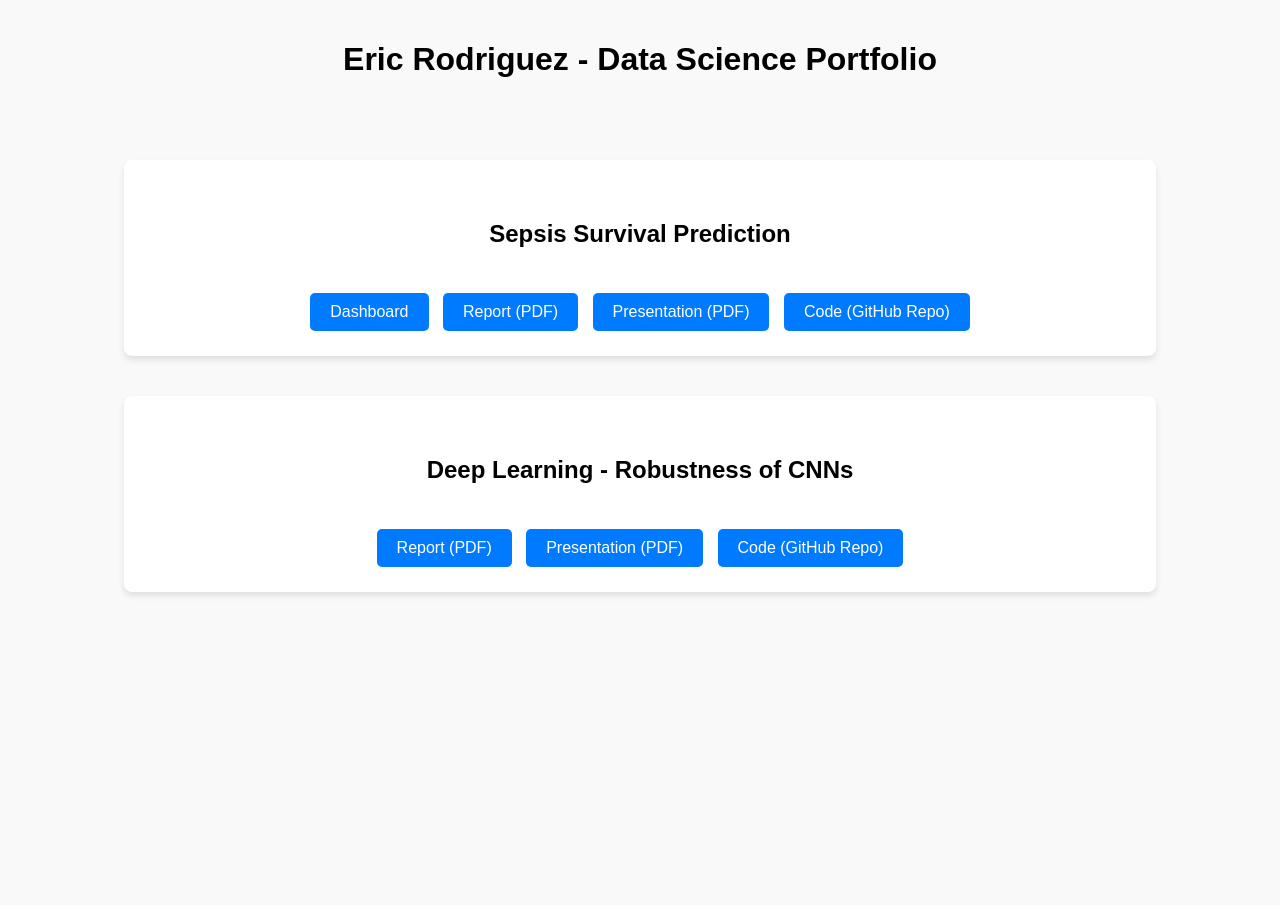
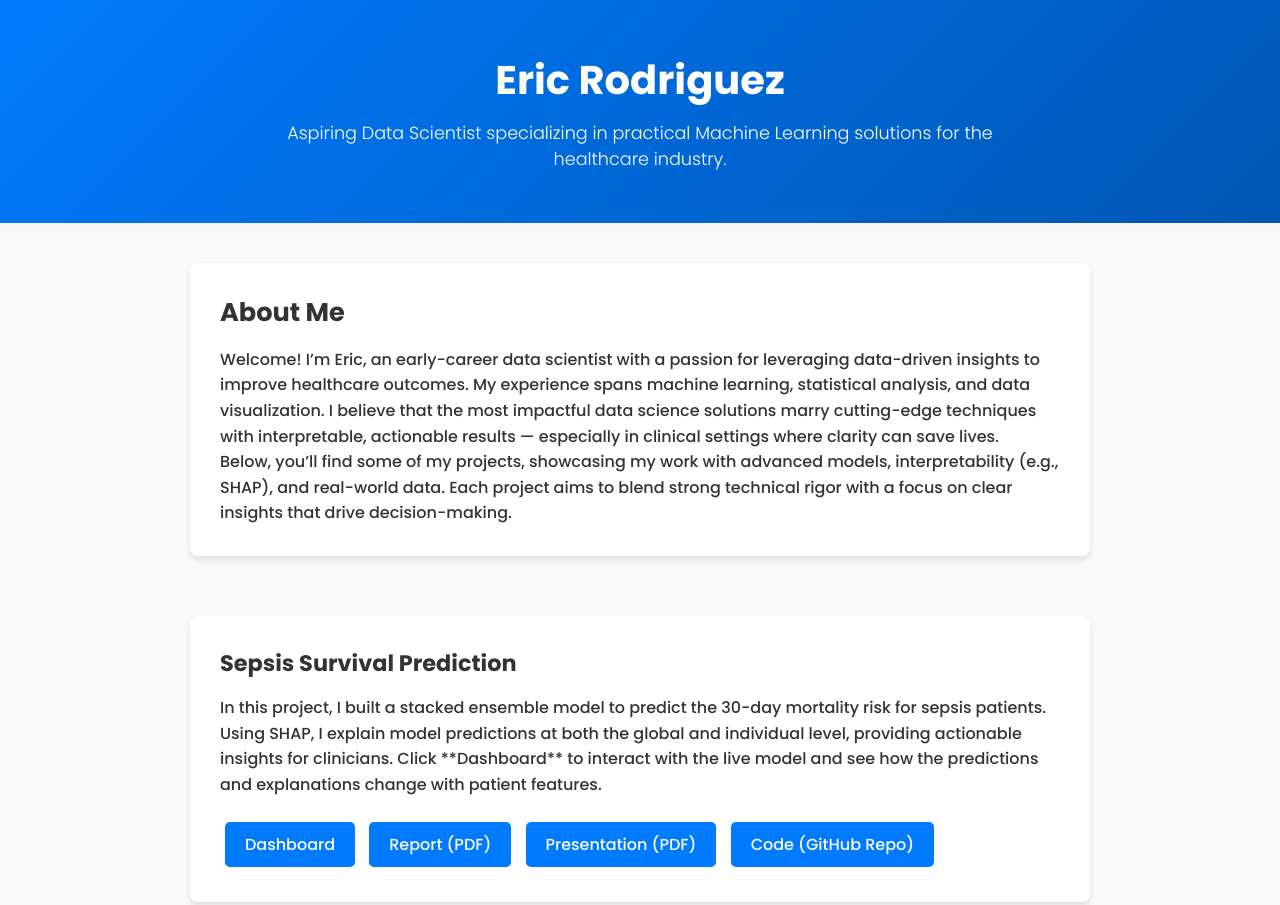
Before and after one commit to EricRod12/EricRod12.github.io, a plain HTML site: page index.html in a window 1280 px wide. Shown: the top 905 px of the page. Before the commit the page ends 800 px from the top, so only its background shows below. Drawn offline with Linux system fonts and the light colour scheme.

Commit message:
Update index.html

```diff
--- a/index.html
+++ b/index.html
@@ -4,31 +4,113 @@
     <meta charset="UTF-8">
     <meta name="viewport" content="width=device-width, initial-scale=1.0">
     <title>Eric Rodriguez - Data Science Portfolio</title>
+
+    <!-- Google Font (Poppins) -->
+    <link rel="preconnect" href="https://fonts.gstatic.com" />
+    <link
+      href="https://fonts.googleapis.com/css2?family=Poppins:wght@300;500;700&display=swap"
+      rel="stylesheet"
+    />
+
     <style>
-        body {
-            font-family: Arial, sans-serif;
+        /* ----------------------------
+           RESET + BASIC STYLES
+        ---------------------------- */
+        * {
             margin: 0;
             padding: 0;
+            box-sizing: border-box;
+        }
+        body {
+            font-family: 'Poppins', sans-serif;
+            background-color: #f9f9f9;
+            color: #333;
+        }
+        a {
+            text-decoration: none;
+            color: inherit;
+        }
+
+        /* ----------------------------
+           HEADER (HERO SECTION)
+        ---------------------------- */
+        header {
+            background: linear-gradient(135deg, #007BFF 0%, #0056b3 100%);
+            color: #fff;
+            padding: 50px 20px;
             text-align: center;
-            background-color: #f9f9f9;
         }
-        h1, h2 {
-            padding: 20px;
+        header h1 {
+            font-weight: 700;
+            margin-bottom: 10px;
+            font-size: 2.5rem;
         }
+        header p {
+            font-weight: 300;
+            font-size: 1.1rem;
+            max-width: 800px;
+            margin: 0 auto;
+            line-height: 1.5;
+        }
+
+        /* ----------------------------
+           MAIN CONTAINER
+        ---------------------------- */
         .container {
             display: flex;
             flex-direction: column;
             align-items: center;
-            padding: 20px;
+            padding: 40px 20px;
+            max-width: 1200px;
+            margin: 0 auto;
         }
+
+        /* ----------------------------
+           ABOUT ME SECTION
+        ---------------------------- */
+        .about-me {
+            background-color: #ffffff;
+            width: 100%;
+            max-width: 900px;
+            margin-bottom: 40px;
+            padding: 30px;
+            box-shadow: 0 4px 6px rgba(0, 0, 0, 0.1);
+            border-radius: 8px;
+        }
+        .about-me h2 {
+            font-weight: 700;
+            margin-bottom: 15px;
+            font-size: 1.6rem;
+        }
+        .about-me p {
+            line-height: 1.6;
+        }
+
+        /* ----------------------------
+           PROJECT STYLES
+        ---------------------------- */
         .project {
-            width: 80%;
+            width: 100%;
+            max-width: 900px;
             margin: 20px 0;
-            padding: 20px;
+            padding: 30px;
             background-color: white;
             box-shadow: 0 4px 6px rgba(0, 0, 0, 0.1);
             border-radius: 8px;
         }
+        .project h2 {
+            font-weight: 700;
+            margin-bottom: 15px;
+            font-size: 1.4rem;
+        }
+        .project p {
+            margin-bottom: 20px;
+            line-height: 1.6;
+        }
+
+        /* ----------------------------
+           BUTTON STYLES
+        ---------------------------- */
         .buttons {
             margin-top: 15px;
         }
@@ -36,23 +118,70 @@
             display: inline-block;
             margin: 5px;
             padding: 10px 20px;
-            text-decoration: none;
-            color: white;
+            color: #ffffff;
             background-color: #007BFF;
             border-radius: 5px;
+            font-weight: 500;
+            transition: background-color 0.2s ease;
         }
         .buttons a:hover {
             background-color: #0056b3;
         }
+
+        /* Responsive */
+        @media (max-width: 600px) {
+            header h1 {
+                font-size: 2rem;
+            }
+            header p {
+                font-size: 1rem;
+            }
+            .about-me, .project {
+                margin: 10px 0;
+                padding: 20px;
+            }
+        }
     </style>
 </head>
 <body>
-    <h1>Eric Rodriguez - Data Science Portfolio</h1>
+
+    <!-- Hero/Header Section -->
+    <header>
+        <h1>Eric Rodriguez</h1>
+        <p>Aspiring Data Scientist specializing in practical Machine Learning solutions for the healthcare industry.</p>
+    </header>
+
+    <!-- Main Container -->
     <div class="container">
+
+        <!-- About Me Section -->
+        <div class="about-me">
+            <h2>About Me</h2>
+            <p>
+                Welcome! I’m Eric, an early-career data scientist with a passion for leveraging
+                data-driven insights to improve healthcare outcomes. My experience spans
+                machine learning, statistical analysis, and data visualization. I believe
+                that the most impactful data science solutions marry cutting-edge techniques
+                with interpretable, actionable results — especially in clinical settings
+                where clarity can save lives.
+            </p>
+            <p>
+                Below, you’ll find some of my projects, showcasing my work with advanced models,
+                interpretability (e.g., SHAP), and real-world data. Each project aims to blend
+                strong technical rigor with a focus on clear insights that drive decision-making.
+            </p>
+        </div>
 
         <!-- Sepsis Project -->
         <div class="project">
             <h2>Sepsis Survival Prediction</h2>
+            <p>
+                In this project, I built a stacked ensemble model to predict the 30-day
+                mortality risk for sepsis patients. Using SHAP, I explain model predictions
+                at both the global and individual level, providing actionable insights for
+                clinicians. Click **Dashboard** to interact with the live model and see
+                how the predictions and explanations change with patient features.
+            </p>
             <div class="buttons">
                 <!-- Direct link to your Streamlit app -->
                 <a href="https://sepsisdashboard-ericrod12.streamlit.app" target="_blank">Dashboard</a>
@@ -65,12 +194,21 @@
         <!-- Deep Learning Project -->
         <div class="project">
             <h2>Deep Learning - Robustness of CNNs</h2>
+            <p>
+                In this project, my team and I explored the robustness of Convolutional Neural
+                Networks when faced with distribution shifts and adversarial attacks. We
+                implemented advanced CNN architectures, tested them under various
+                perturbation scenarios, and documented the methods to mitigate performance
+                degradation.
+            </p>
             <div class="buttons">
                 <a href="DS6050_Team_4_Evaluating_Robustness_of_CNNs_to_Distribution_Shift__and_Adversarial_Attacks.pdf" target="_blank">Report (PDF)</a>
                 <a href="2024.12.11-DS6050-Team_4-Project-Presentation.pdf" target="_blank">Presentation (PDF)</a>
                 <a href="https://github.com/EricRod12/deep-learning-final-project" target="_blank">Code (GitHub Repo)</a>
             </div>
         </div>
-    </div>
+
+    </div> <!-- end .container -->
+
 </body>
 </html>
```
